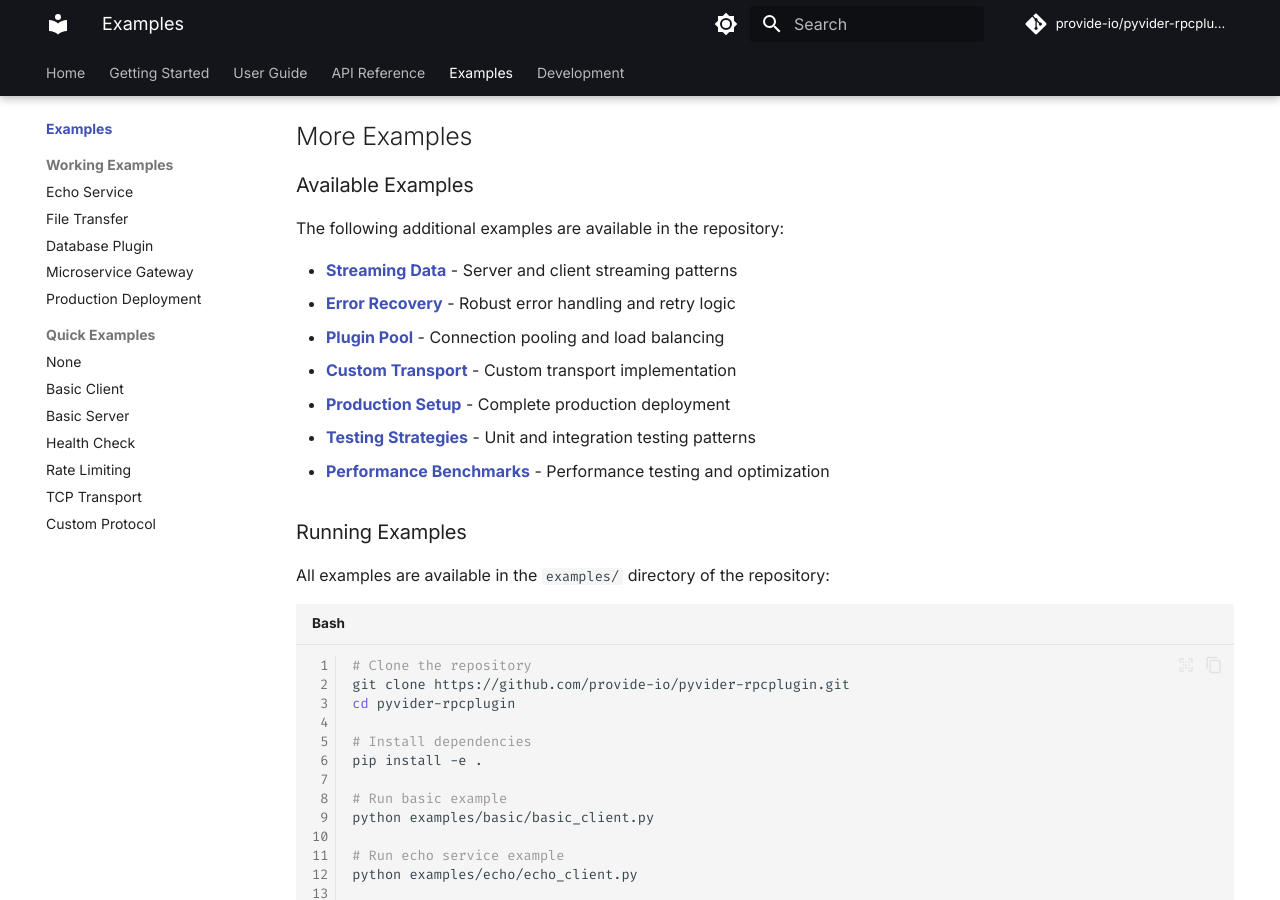
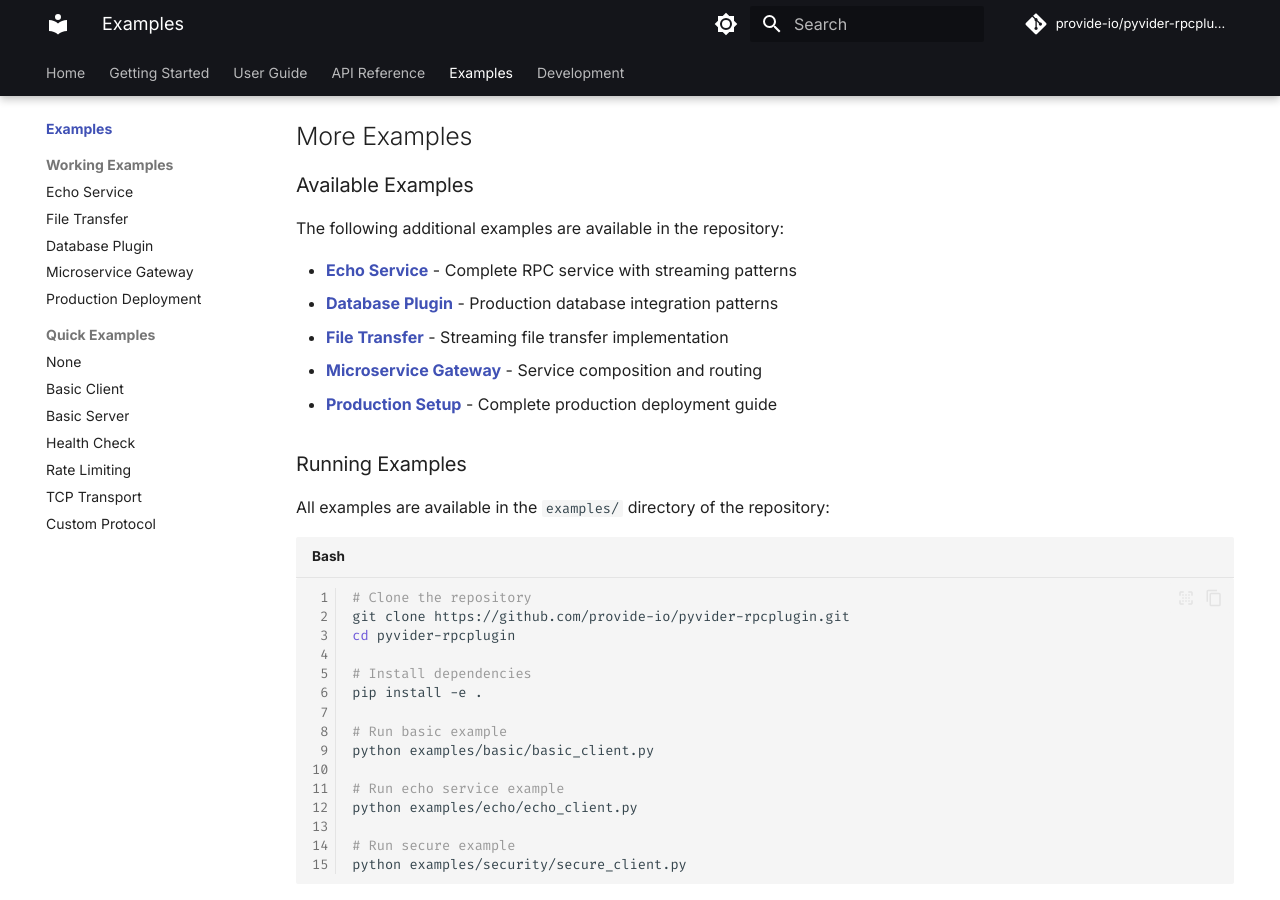
Before and after one commit to provide-io/pyvider-rpcplugin, an MkDocs documentation site: the page built from docs/examples/index.md, in a window 1280 px wide and 900 px high, scrolled down 7793 px. Built offline with MkDocs 1.6.1 and Material for MkDocs 9.7.7, drawn with Linux system fonts in a browser that asks for light colours; comment, search, counter and statistics services are not loaded; the version menu is left out.

Commit message:
🔼⚙️ [skip ci] auto-commit

```diff
--- a/docs/examples/index.md
+++ b/docs/examples/index.md
@@ -364,13 +364,11 @@
 
 The following additional examples are available in the repository:
 
-- **[Streaming Data](streaming.md)** - Server and client streaming patterns
-- **[Error Recovery](error-recovery.md)** - Robust error handling and retry logic
-- **[Plugin Pool](plugin-pool.md)** - Connection pooling and load balancing
-- **[Custom Transport](custom-transport.md)** - Custom transport implementation
-- **[Production Setup](production-setup.md)** - Complete production deployment
-- **[Testing Strategies](testing.md)** - Unit and integration testing patterns
-- **[Performance Benchmarks](benchmarks.md)** - Performance testing and optimization
+- **[Echo Service](echo-service.md)** - Complete RPC service with streaming patterns
+- **[Database Plugin](database-plugin.md)** - Production database integration patterns
+- **[File Transfer](file-transfer.md)** - Streaming file transfer implementation
+- **[Microservice Gateway](microservice-gateway.md)** - Service composition and routing
+- **[Production Setup](production.md)** - Complete production deployment guide
 
 ### Running Examples
 
```
Also changed, not shown: docs/getting-started/first-plugin.md (+6 -6 lines).
